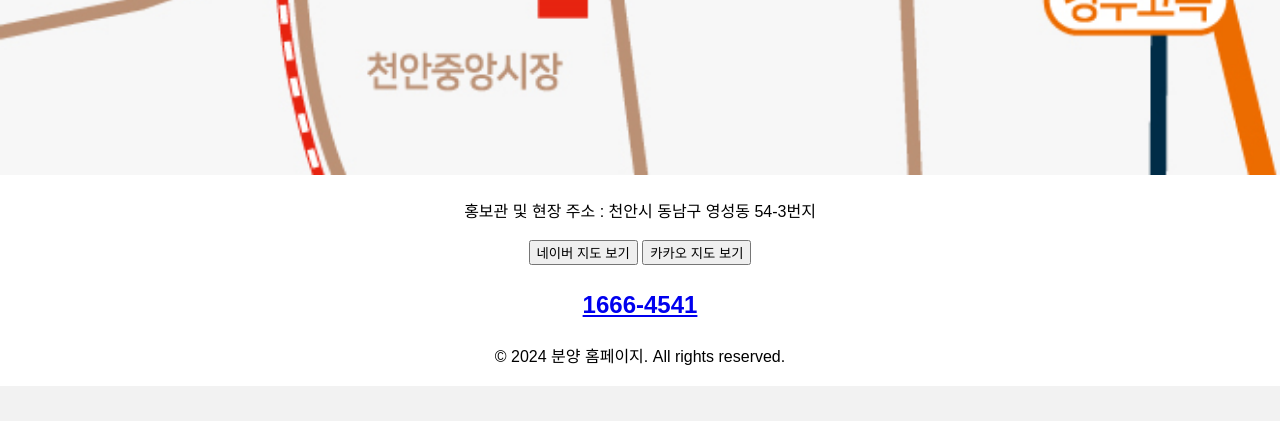
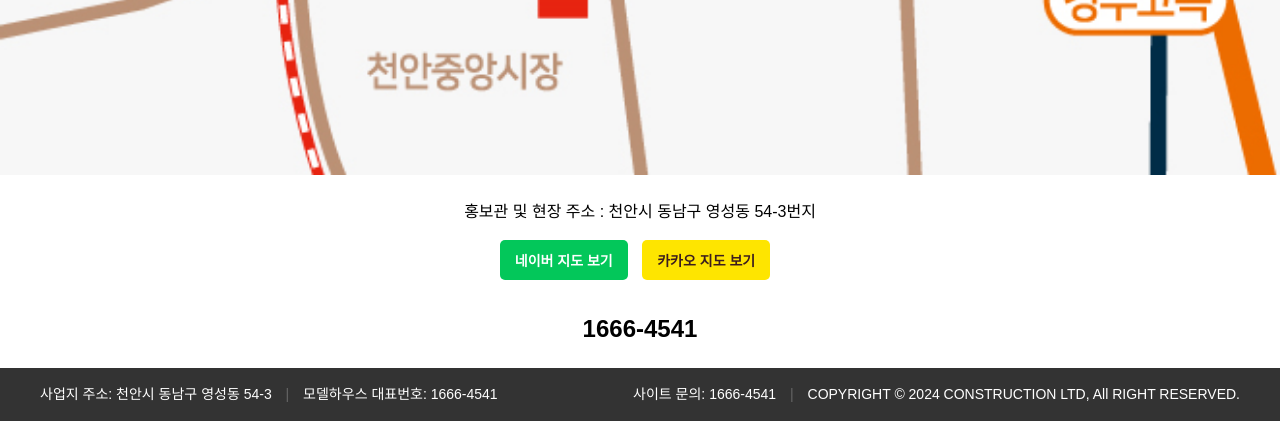
Before and after one commit to mellow-mars/apt-CA, a Django app: page /direction/ in a window 1280 px wide. Shown: the part 1281-1702 px from the top of the page. Before the commit the page ends 1667 px from the top, so only its background shows below. Run offline with Django 5.2, Linux system fonts and the light colour scheme.

Commit message:
전화번호 링크연결 및 푸터추가

```diff
--- a/apt/templates/apt/direction.html
+++ b/apt/templates/apt/direction.html
@@ -20,9 +20,9 @@
 
 <div class="address">
     <p>홍보관 및 현장 주소 : 천안시 동남구 영성동 54-3번지</p>
-    <button onclick="window.open('https://naver.me/xgN1aGNe', '_blank')">네이버 지도 보기</button>
-    <button onclick="window.open('https://kko.kakao.com/2lXHKB-KBL', '_blank')">카카오 지도 보기</button>
-    <a href="#"><h2>1666-4541</h2></a>
+    <button class="addressbtn naver-btn" onclick="window.open('https://naver.me/xgN1aGNe', '_blank')">네이버 지도 보기</button>
+    <button class="addressbtn kakao-btn" onclick="window.open('https://kko.kakao.com/2lXHKB-KBL', '_blank')">카카오 지도 보기</button>
+    <a href="tel:16664541" class="direct"><h2>1666-4541</h2></a>
 </div>
 
 {% endblock %}
--- a/static/css/style.css
+++ b/static/css/style.css
@@ -199,12 +199,53 @@ header ul li a {
 
 .nav-tel {
     font-size: 25px;
+    color: white;
+    text-decoration: none;
 }
 
 .menu-toggle {
     display: none;
     font-size: 24px;
     cursor: pointer;
+}
+
+.footer {
+    background-color: #333;
+    color: white;
+    padding: 15px 0;
+    font-size: 14px;
+    font-family: Arial, sans-serif;
+}
+
+.footer-container {
+    max-width: 1200px;
+    margin: 0 auto;
+    padding: 0 20px;
+}
+
+.footer-content {
+    display: flex;
+    flex-wrap: wrap;
+    justify-content: space-between;
+    align-items: center;
+    gap: 10px;
+}
+
+.divider {
+    margin: 0 10px;
+    color: #666;
+}
+
+@media (max-width: 768px) {
+    .footer-content {
+        flex-direction: column;
+        align-items: flex-start;
+        gap: 5px;
+    }
+
+    .divider {
+        display: none;
+    }
 }
 
 @media screen and (max-width: 1024px) {
@@ -630,6 +671,53 @@ header ul li a {
     width: 100%;
 }
 
+.direct {
+    color: black;
+    text-decoration: none;
+}
+
+.addressbtn {
+    padding: 10px 15px;
+    margin-right: 10px;
+    margin-bottom: 10px;
+    border: none;
+    border-radius: 5px;
+    cursor: pointer;
+    font-size: 14px;
+    font-weight: bold;
+    text-decoration: none;
+    color: white;
+}
+
+.btn img.icon {
+    width: 20px;
+    height: 20px;
+    margin-right: 8px;
+}
+
+.naver-btn {
+    background-color: #03c75a;
+    /* 네이버 초록색 */
+    color: white;
+}
+
+.naver-btn:hover {
+    background-color: #02a54a;
+    /* 네이버 버튼 호버 색상 */
+}
+
+.kakao-btn {
+    background-color: #fee500;
+    /* 카카오 노란색 */
+    color: #3c1e1e;
+    /* 카카오 텍스트 색상 */
+}
+
+.kakao-btn:hover {
+    background-color: #dbc300;
+    /* 카카오 버튼 호버 색상 */
+}
+
 
 
 /* premium.html */
@@ -637,11 +725,15 @@ header ul li a {
     width: 100%;
 }
 
+
+
 /* block.html */
 .block img {
     width: 100%;
 }
 
+
+
 /* pyeong.html */
 .pyeong img {
     width: 100%;
--- a/templates/base.html
+++ b/templates/base.html
@@ -57,7 +57,7 @@
                 </ul>
 
                 <div class="nav-right">
-                    <div class="nav-tel">1666-4541</div>
+                    <a href="tel:16664541" class="nav-tel">1666-4541</a>
                     <div class="menu-toggle">
                         <span>☰</span>
                     </div>
@@ -71,8 +71,21 @@
         {% endblock %}
     </main>
 
-    <footer>
-        <p>&copy; 2024 분양 홈페이지. All rights reserved.</p>
+    <footer class="footer">
+        <div class="footer-container">
+            <div class="footer-content">
+                <div>
+                    사업지 주소: 천안시 동남구 영성동 54-3
+                    <span class="divider">|</span>
+                    모델하우스 대표번호: 1666-4541
+                </div>
+                <div>
+                    사이트 문의: 1666-4541
+                    <span class="divider">|</span>
+                    COPYRIGHT © 2024 CONSTRUCTION LTD, All RIGHT RESERVED.
+                </div>
+            </div>
+        </div>
     </footer>
 
     <script>
```
